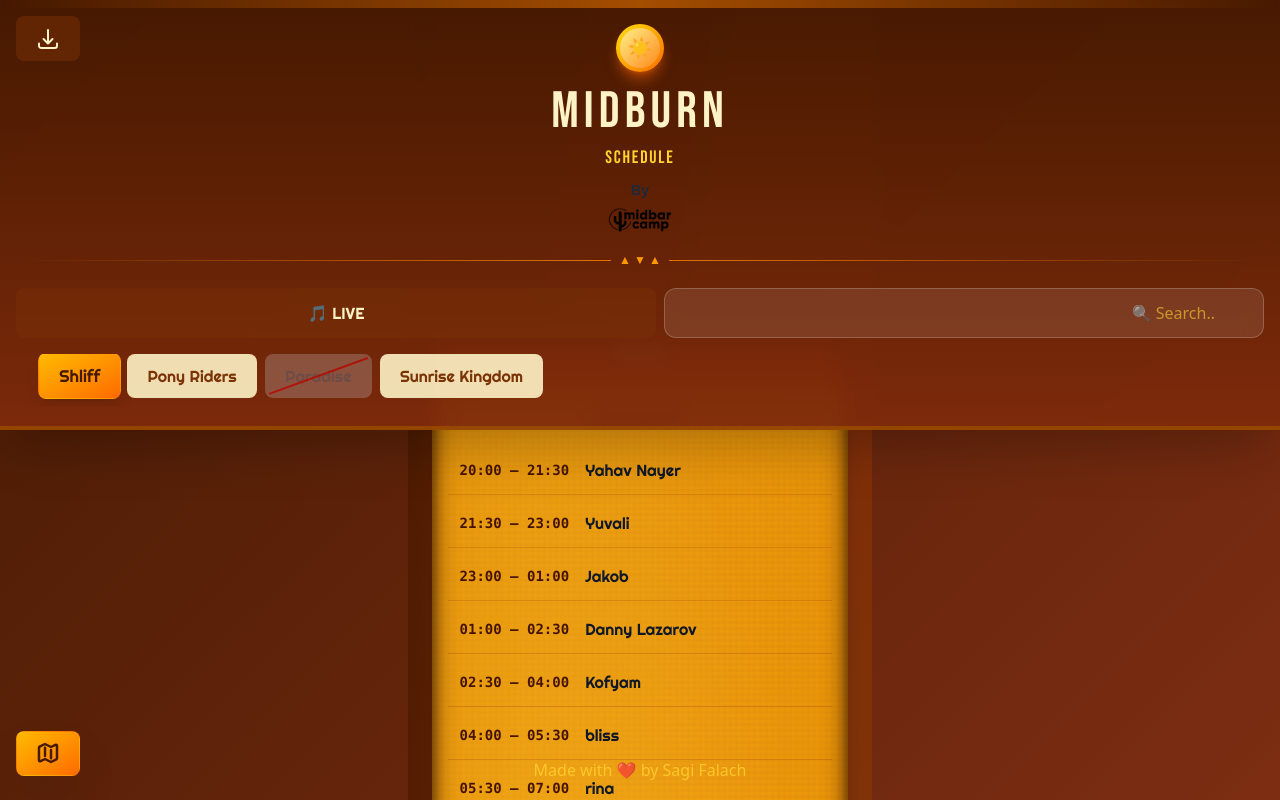
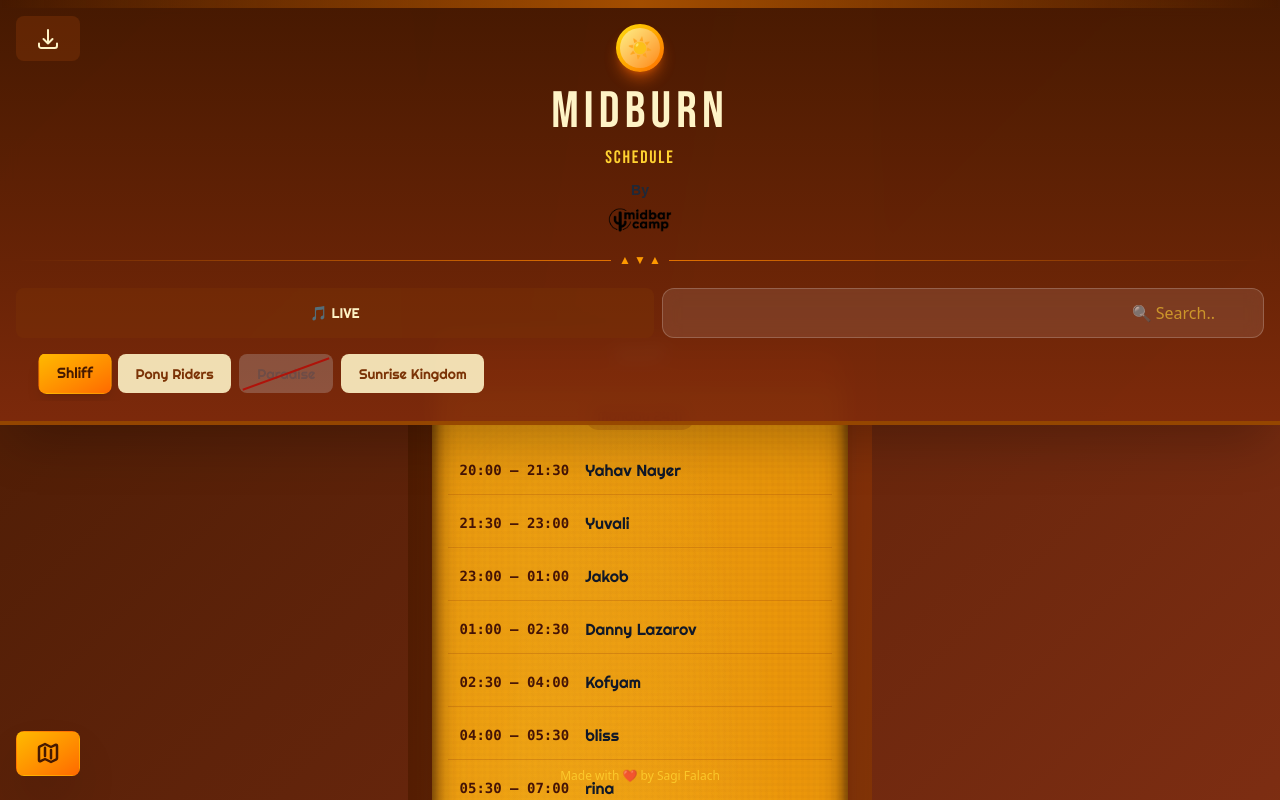
Before and after one commit to MrFalach/midburn-app, a React (Vite) app: page / in a window 1280 px wide. Shown: the top 800 px of the page. Built offline with nearby package versions, Linux system fonts and the light colour scheme.

Commit message:
instructions

```diff
--- a/src/App.tsx
+++ b/src/App.tsx
@@ -379,7 +379,7 @@
       {/* Footer with credit - clickable */}
       <button
         onClick={() => setShowPasswordPrompt(true)}
-        className="fixed bottom-2 left-0 right-0 py-3 text-center text-sm text-amber-300/80 hover:text-amber-200 transition-colors z-30 hover:scale-105 transition-all"
+        className="fixed bottom-2 left-0 right-0 py-3 text-xs text-center text-amber-300/80 z-30"
       >
         Made with ❤️ by Sagi Falach
       </button>
--- a/src/index.css
+++ b/src/index.css
@@ -43,7 +43,7 @@
   border-radius: 8px;
   border: 1px solid transparent;
   padding: 0.6em 1.2em;
-  font-size: 1em;
+  /* font-size: 1em; */
   font-weight: 500;
   font-family: inherit;
   /* background-color: #1a1a1a; */
```
Also changed, not shown: public/install-android-1.jpeg, public/install-ios-3.png.
